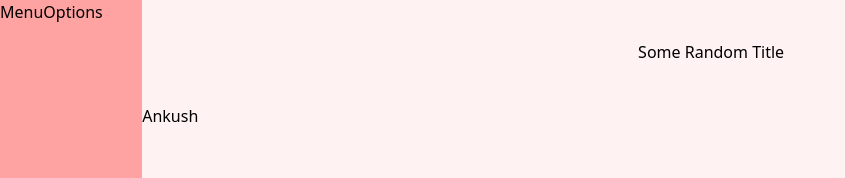
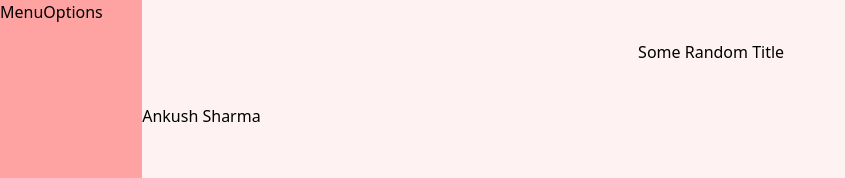
Before and after one commit to vishwajitingole/ReactTSAdvanceSession, a React (Vite) app in the folder 01intro/: page / in a window 1280 px wide. Shown: the top 178 px of the page, without its empty margins (0-845 px from the left). Built offline with nearby package versions, Linux system fonts and the light colour scheme.

Commit message:
Updating the Home Component

```diff
--- a/01intro/src/Home.jsx
+++ b/01intro/src/Home.jsx
@@ -4,7 +4,7 @@ function Home() {
   return (
     <div>
         <div className=""><Navbar/></div>
-        Ankush
+        Ankush Sharma
     </div>
   )
 }
```
